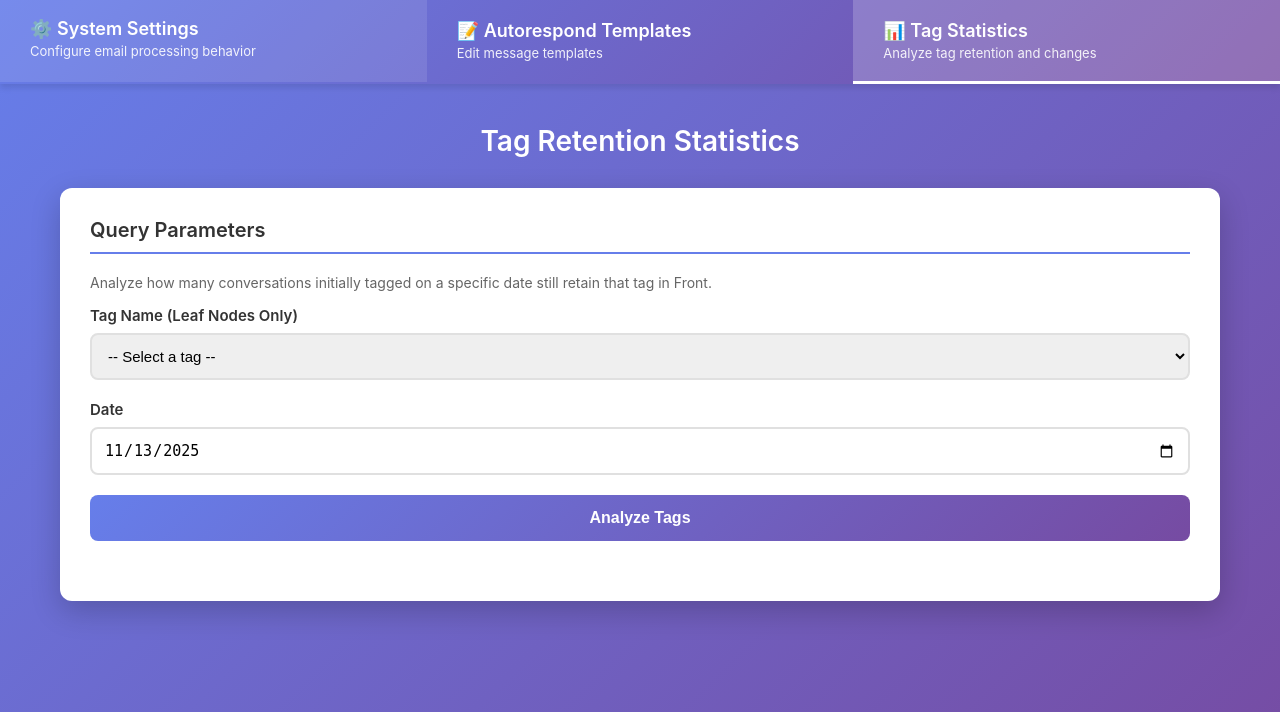
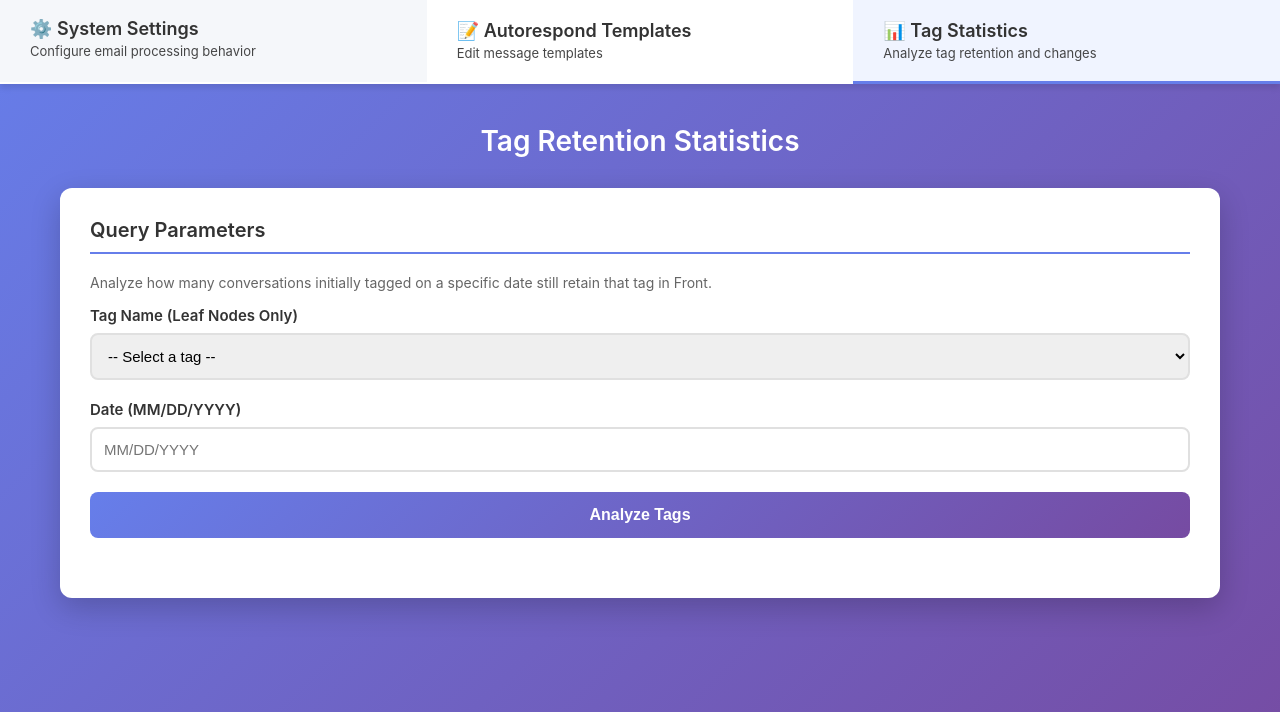
Before and after one commit to pranavmodi/emailtag, a Python web app: template app/templates/tag_statistics.html in a window 1280 px wide. Shown: the top 712 px of the page. Run offline with Jinja, Linux system fonts and the light colour scheme; the template is opened without the code that fills it, so the values that code supplies are empty.

Commit message:
Refactor UI styles in settings, tag statistics, and template configuration templates to improve visual consistency. Update menu bar backgrounds, item colors, and hover effects for a more cohesive user experience across the application. This change enhances usability and aligns the interface with modern design standards.

```diff
--- a/app/templates/tag_statistics.html
+++ b/app/templates/tag_statistics.html
@@ -20,7 +20,7 @@
         }
 
         .menu-bar {
-            background: linear-gradient(135deg, #667eea 0%, #764ba2 100%);
+            background: white;
             display: flex;
             box-shadow: 0 4px 6px rgba(0, 0, 0, 0.1);
         }
@@ -28,7 +28,7 @@
         .menu-item {
             flex: 1;
             padding: 20px 30px;
-            color: white;
+            color: #333;
             text-decoration: none;
             transition: all 0.3s ease;
             border-bottom: 3px solid transparent;
@@ -36,13 +36,13 @@
         }
 
         .menu-item:hover {
-            background: rgba(255, 255, 255, 0.1);
+            background: #f5f7fa;
             transform: translateY(-2px);
         }
 
         .menu-item.active {
-            background: rgba(255, 255, 255, 0.2);
-            border-bottom-color: white;
+            background: #f0f4ff;
+            border-bottom-color: #667eea;
         }
 
         .menu-item-title {
@@ -381,8 +381,8 @@
                 </div>
 
                 <div class="form-group">
-                    <label for="target-date">Date</label>
-                    <input type="date" id="target-date" required>
+                    <label for="target-date">Date (MM/DD/YYYY)</label>
+                    <input type="text" id="target-date" placeholder="MM/DD/YYYY" pattern="\d{2}/\d{2}/\d{4}" required>
                 </div>
 
                 <button class="btn-primary" onclick="fetchStatistics()">Analyze Tags</button>
@@ -397,6 +397,7 @@
 
             <div id="results" class="results-section">
                 <h2 class="section-title">Results</h2>
+                <p class="info-text" id="results-info"></p>
 
                 <div class="statistics-grid">
                     <div class="stat-card primary">
@@ -478,6 +479,18 @@
         }
 
         function displayResults(data) {
+            // Format date as mm/dd/yyyy
+            const date = new Date(data.date + 'T00:00:00'); // Add time to avoid timezone issues
+            const formattedDate = date.toLocaleDateString('en-US', {
+                month: '2-digit',
+                day: '2-digit',
+                year: 'numeric'
+            });
+
+            // Update results info
+            document.getElementById('results-info').textContent =
+                `Showing results for "${data.tag_name}" on ${formattedDate}`;
+
             // Update summary statistics
             document.getElementById('total-count').textContent = data.total_conversations;
             document.getElementById('still-tagged-count').textContent = data.still_tagged;
```
Also changed, not shown: app/templates/settings.html (+7 -7 lines), app/templates/template_config.html (+5 -5 lines).
